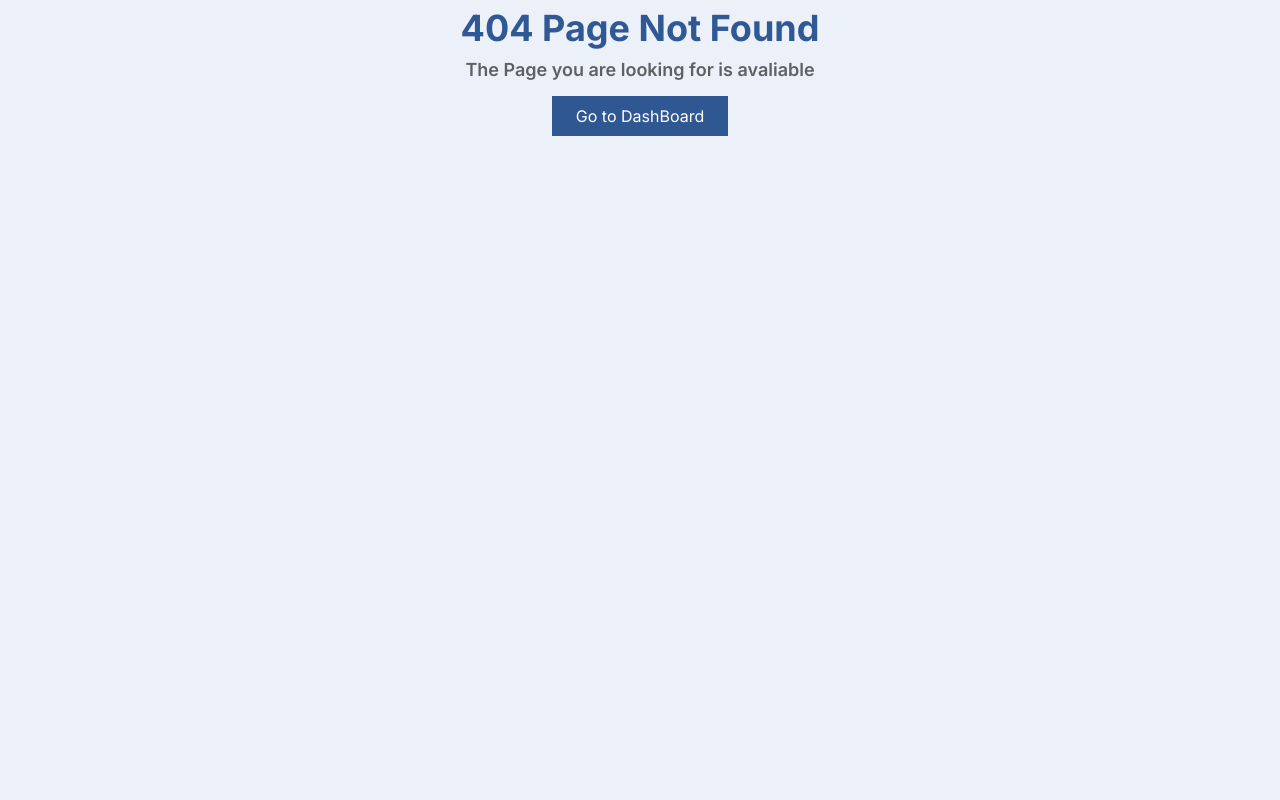
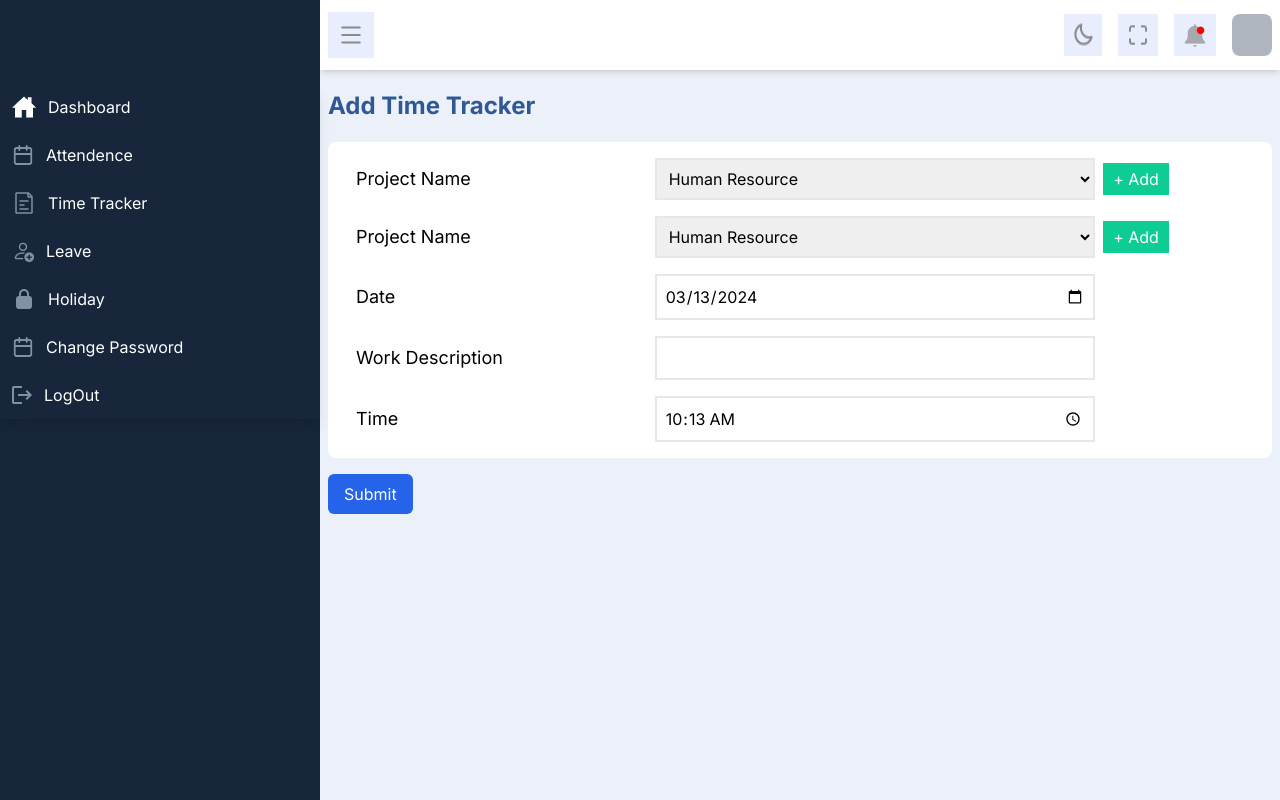
Before and after one commit to dheerajp5/Dashboard, a React (Vite) app: page /add-timeTracker in a window 1280 px wide. Before the commit this address had no page. Built offline with nearby package versions, Linux system fonts and the light colour scheme.

Commit message:
add timeTracker

```diff
--- a/src/main.jsx
+++ b/src/main.jsx
@@ -9,6 +9,7 @@ import Holiday from './pages/holiday';
 import TimeTracker from './pages/timeTracker.jsx';
 import Attendance from './pages/atendance.jsx';
 import Leave from './pages/leave.jsx';
+import AddTimeTracker from './pages/addTimeTracker.jsx'
 import './index.css';
 
 
@@ -39,6 +40,10 @@ const router = createBrowserRouter([
         path: '/leave',
         element: <Leave />
       },
+      {
+        path: '/add-timeTracker',
+        element: <AddTimeTracker />
+      },
     ]
   },
 
--- /dev/null
+++ b/src/pages/addTimeTracker.jsx
@@ -0,0 +1,113 @@
+import { format } from 'date-fns'
+
+export default function AddTimeTracker() {
+
+    const date = new Date();
+    const dateString = format(date, 'yyyy-MM-dd');
+    const time = format(date, 'hh:mm');
+
+    const options = [
+        {
+            title: "Human Resource",
+            value: "Human Resource"
+        },
+        {
+            title: "Human Resource",
+            value: "Human Resource"
+        },
+
+        {
+            title: "Human Resource",
+            value: "Human Resource"
+        },
+
+        {
+            title: "Human Resource",
+            value: "Human Resource"
+        },
+    ]
+
+    const a= [1,2];
+
+    const formfields = [
+        {
+            title: 'Date',
+            type: 'date',
+            id: 'date',
+            value: dateString
+        },
+
+        {
+            title: 'Work Description',
+            type: 'text',
+            id: 'description',
+            value: ''
+        },
+
+        {
+            title: 'Time',
+            type: 'time',
+            id: 'time',
+            value: time
+        },
+
+
+    ]
+    return (
+        <div className="w-full  px-2">
+            <div className="flex justify-between items-center my-5 ">
+                <h2 className="text-2xl font-bold text-[#00337A]/80">Add Time Tracker</h2>
+            </div>
+
+            <form onChange={() =>{}} >
+
+                <div className="bg-white rounded-lg shadow-md-4 px-7 pb-4">
+
+                    {
+                        a.map((_, index) => {
+
+                            return (
+                                <div key={index} className="grid grid-cols-12 gap-2 pt-4 items-center">
+                                    <label className="text-lg  col-span-4" htmlFor="project">Project Name</label>
+
+                                    <select className="py-2 px-2 col-span-6 border-2 " name="" id="project">
+                                        {
+                                            options.map((option, index) => {
+
+                                                return <option key={`${index}-projectName`} value={option.value}>{option.title}</option>
+                                            })
+                                        }
+                                    </select>
+                                    <button className="px-2 py-1 bg-[#0DCD95] text-white">+ Add</button>
+
+                                </div>
+                            )
+
+                        })
+                    }
+
+
+
+
+                    {
+                        formfields.map((field, index) => {
+                            return (
+                                <div key={`${index}-addTimeTracker`} className="grid grid-cols-12 gap-2 pt-4 items-center">
+                                    <label className="text-lg  col-span-4" htmlFor={field.id}>{field.title}</label>
+
+                                    <input className="py-2 px-2 col-span-6 border-2" value={field.value} type={field.type} id={field.id} />
+                                </div>
+                            )
+                        })
+                    }
+
+
+
+
+
+                </div>
+                <button className="mt-4 px-4 py-2 bg-blue-600 rounded-md text-white">Submit</button>
+            </form>
+        </div>
+    )
+}
--- a/src/pages/timeTracker.jsx
+++ b/src/pages/timeTracker.jsx
@@ -1,6 +1,7 @@
 // import Table from "../components/table";
 import { TimeTrackerBody, TableHead } from "../components/table";
 import DatePicker from "../components/datePicker";
+import { NavLink } from "react-router-dom";
 function TimeTracker() {
 
     const tableHeader = ['S.No', 'Project Name', 'Job Name', 'Work Description', 'Time', 'Action']
@@ -9,7 +10,7 @@ function TimeTracker() {
         <div className="sm:px-4 px-1 py-6">
             <div className="flex justify-between items-center mt-1">
                 <h2 className="text-2xl font-bold text-[#00337A]/80">Time Tracker</h2>
-                <button className="px-4 py-2 bg-blue-600 rounded-md text-white">Add</button>
+                <NavLink to="/add-timeTracker" className="px-4 py-2 bg-blue-600 rounded-md text-white">Add</NavLink>
             </div>
 
             <div className="bg-white rounded-lg shadow-md-4 px-7 pb-4">
```
